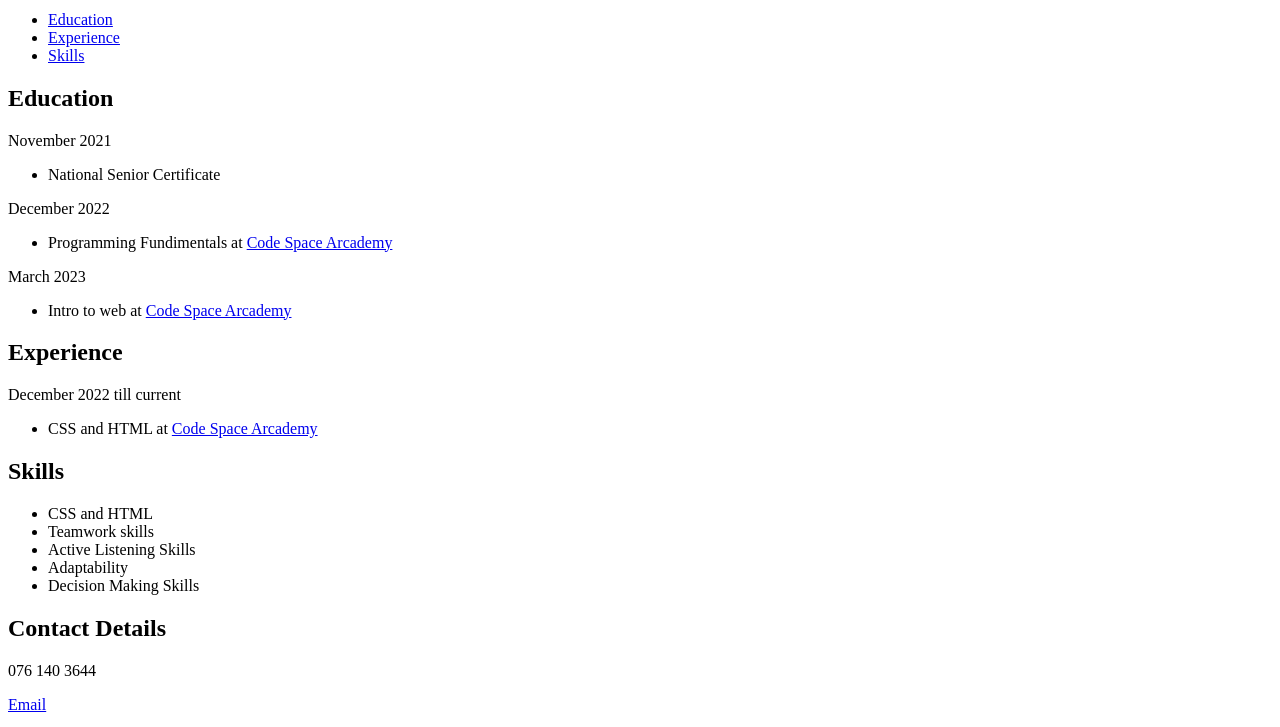
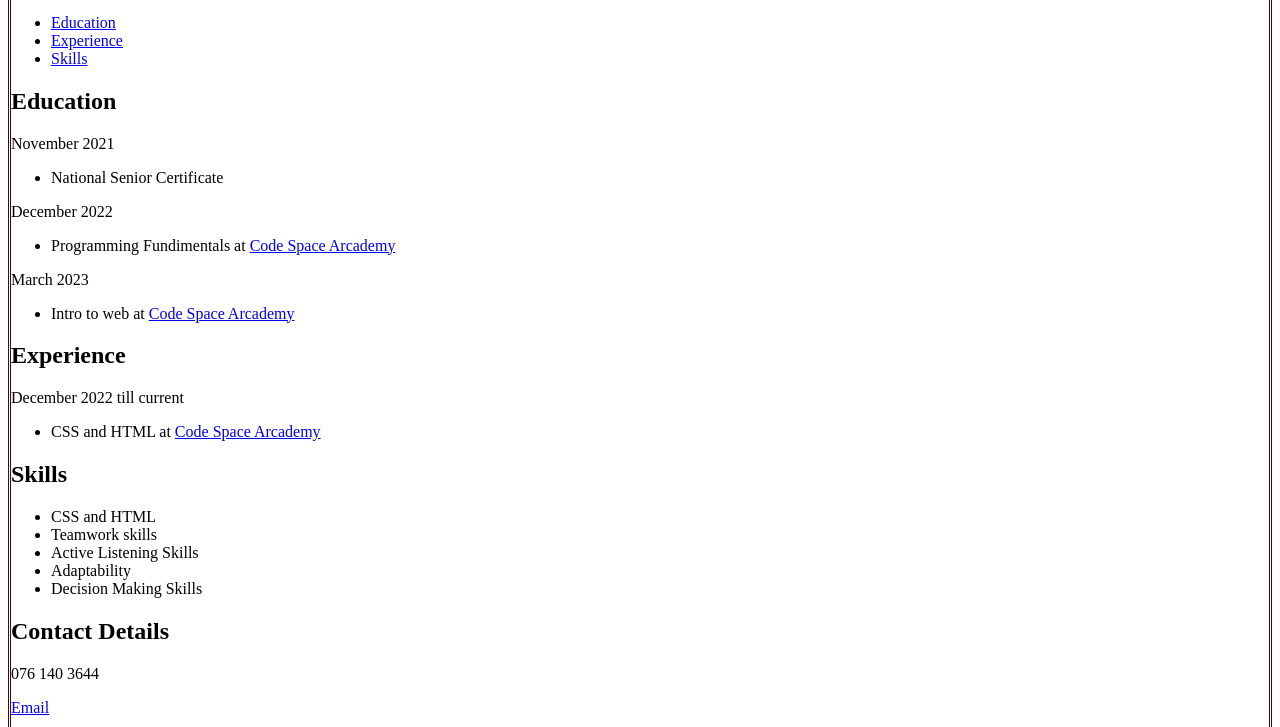
Before and after one commit to LentsweLetlotloMokotedi/LENMOK977_BCL2302_Benjamin_LentsweLetlotloMokotedi_ITW9, a plain HTML site: page index.html in a window 1280 px wide. Shown: the part 379-1106 px from the top of the page. Drawn offline with Linux system fonts and the light colour scheme.

Commit message:
Styling Flexbox

```diff
--- a/src/css/stylesheet.css
+++ b/src/css/stylesheet.css
@@ -19,3 +19,13 @@
     font-size: x-large;
     font-family: 'Times New Roman', Times, serif;
 }
+
+/*for my flexbox*/
+.container{
+    display: flex;
+    flex-direction: column;
+    border-style: double;
+    border-color: rgb(72, 5, 5);
+    animation-name: divcolor;
+    animation-duration: 5s;
+}
```
Also changed, not shown: stylesheet.css (deleted, +0 -21 lines).
